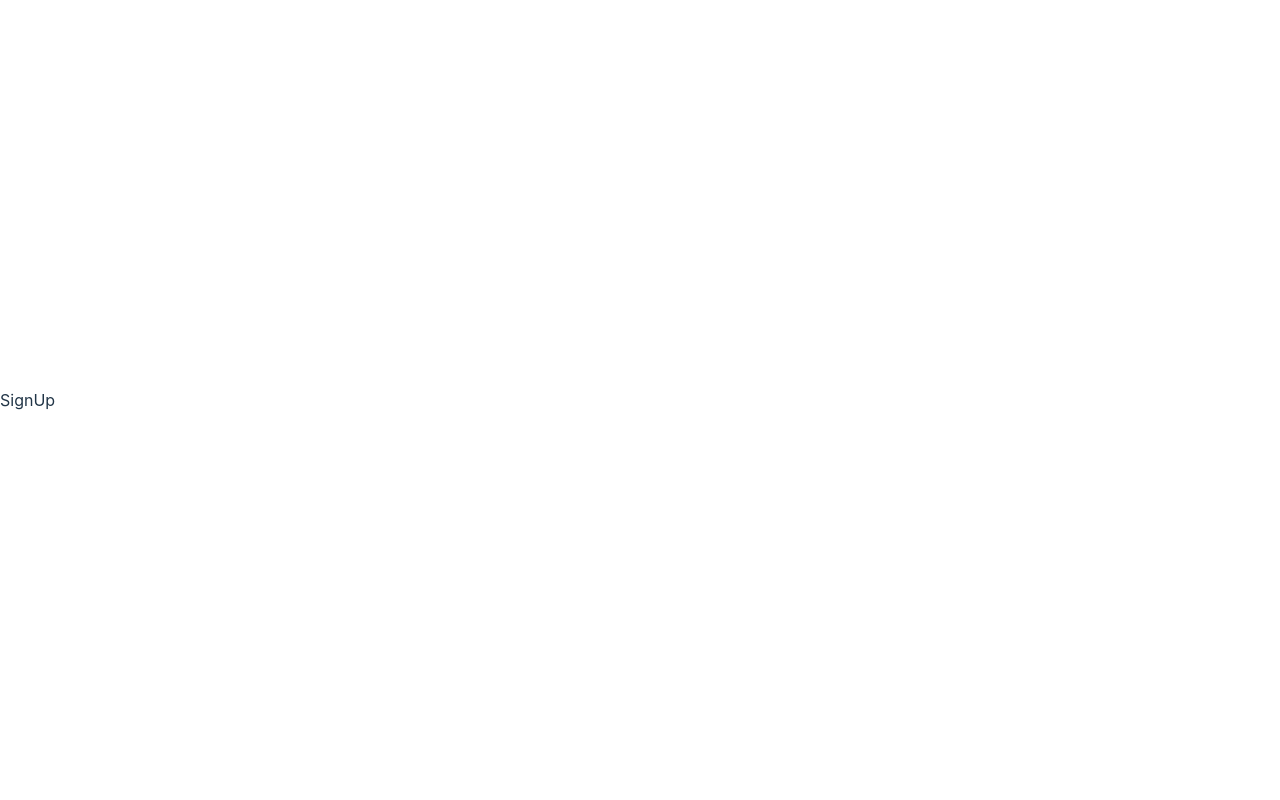
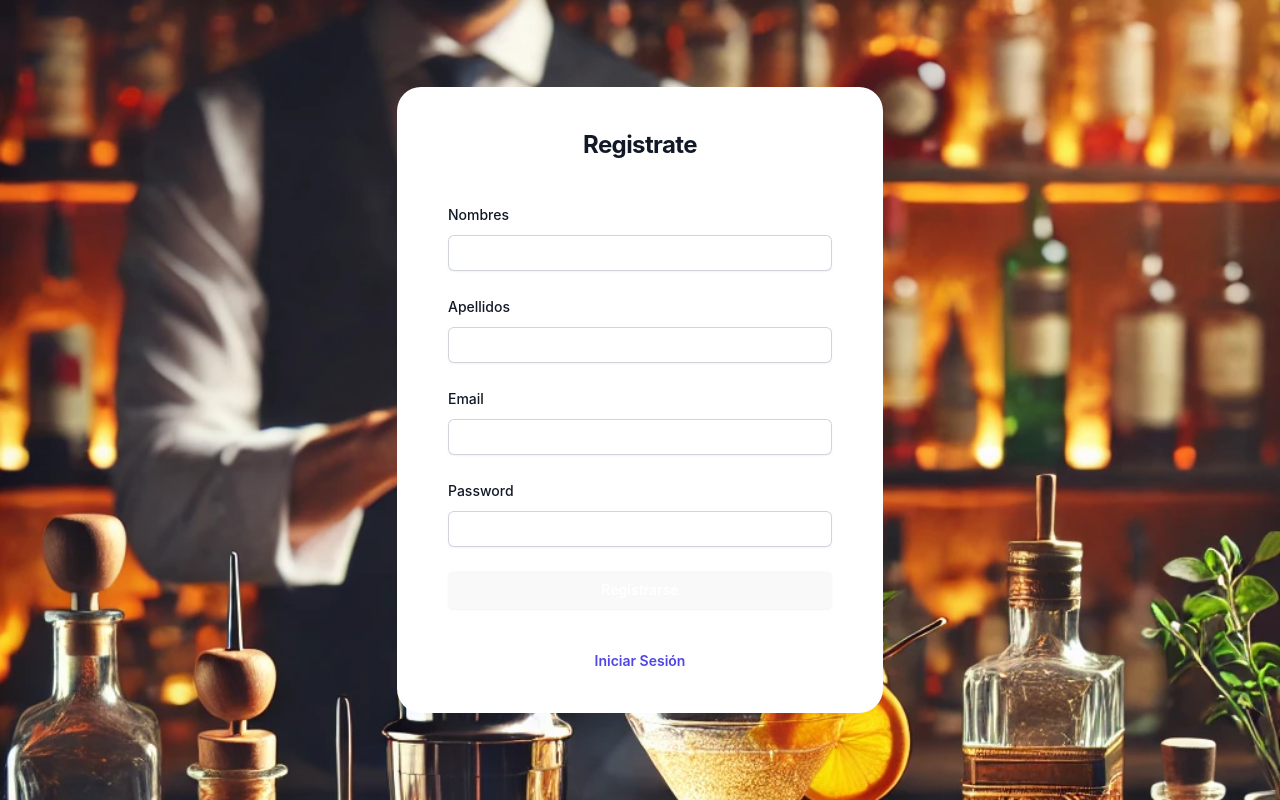
Before and after one commit to lenninlara28/CocktailShop, a React (Vite) app: page /auth/sign-up in a window 1280 px wide. Built offline with nearby package versions, Linux system fonts and the light colour scheme.

Commit message:
template login and signup

```diff
--- a/index.html
+++ b/index.html
@@ -1,12 +1,12 @@
-<!doctype html>
-<html lang="en">
+<!DOCTYPE html>
+<html class="h-full bg-white" lang="en">
   <head>
     <meta charset="UTF-8" />
     <link rel="icon" type="image/svg+xml" href="/cocktail.svg" />
     <meta name="viewport" content="width=device-width, initial-scale=1.0" />
     <title>CocktailShop</title>
   </head>
-  <body>
+  <body class="h-full">
     <div id="root"></div>
     <script type="module" src="/src/main.tsx"></script>
   </body>
--- a/package.json
+++ b/package.json
@@ -10,6 +10,7 @@
     "preview": "vite preview"
   },
   "dependencies": {
+    "@tailwindcss/forms": "^0.5.9",
     "@vitejs/plugin-react": "^4.3.3",
     "react": "^18.3.1",
     "react-dom": "^18.3.1",
--- a/src/index.css
+++ b/src/index.css
@@ -7,9 +7,9 @@
   line-height: 1.5;
   font-weight: 400;
 
-  color-scheme: light dark;
+  color-scheme: light;
   color: rgba(0, 0, 0, 0.87);
-  background-color: #FFFFFF;
+  background-color: #ffffff;
 
   font-synthesis: none;
   text-rendering: optimizeLegibility;
@@ -30,6 +30,7 @@ body {
   margin: 0;
   display: flex;
   place-items: center;
+  justify-content: center;
   min-width: 320px;
   min-height: 100vh;
 }
--- a/src/pages/auth/Login/index.tsx
+++ b/src/pages/auth/Login/index.tsx
@@ -1,3 +1,89 @@
+import BackgroundImg from "../../../assets/background-img.png";
+
 export const Login = () => {
-  return <div>Login</div>;
+  return (
+    <>
+      <div
+        className="flex min-h-full flex-1 flex-col justify-center px-6 py-12 lg:px-8 w-screen h-screen bg-no-repeat bg-cover items-center "
+        style={{
+          backgroundImage: `url(${BackgroundImg})`,
+        }}
+      >
+        <div className="flex flex-col justify-center items-center bg-white w-screen rounded-3xl lg:w-2/5 ">
+          <div className="sm:mx-auto sm:w-full sm:max-w-sm">
+            <h2 className="mt-10 text-center text-2xl/9 font-bold tracking-tight">
+              Inicia sesión
+            </h2>
+          </div>
+
+          <div className="mt-10 mb-10 sm:mx-auto sm:w-full sm:max-w-sm">
+            <form action="#" method="POST" className="space-y-6">
+              <div>
+                <label htmlFor="email" className="block text-sm/6 font-medium">
+                  Email
+                </label>
+                <div className="mt-2">
+                  <input
+                    id="email"
+                    name="email"
+                    type="email"
+                    required
+                    autoComplete="email"
+                    className="block w-full rounded-md border-0 py-1.5 shadow-sm ring-1 ring-inset ring-gray-300 placeholder:text-gray-400 focus:ring-2 focus:ring-inset focus:ring-indigo-600 sm:text-sm/6"
+                  />
+                </div>
+              </div>
+
+              <div>
+                <div className="flex items-center justify-between">
+                  <label
+                    htmlFor="password"
+                    className="block text-sm/6 font-medium"
+                  >
+                    Password
+                  </label>
+                  <div className="text-sm">
+                    <a
+                      href="#"
+                      className="font-semibold text-indigo-600 hover:text-indigo-500"
+                    >
+                      Cambiar contraseña?
+                    </a>
+                  </div>
+                </div>
+                <div className="mt-2">
+                  <input
+                    id="password"
+                    name="password"
+                    type="password"
+                    required
+                    autoComplete="current-password"
+                    className="block w-full rounded-md border-0 py-1.5 shadow-sm ring-1 ring-inset ring-gray-300 placeholder:text-gray-400 focus:ring-2 focus:ring-inset focus:ring-indigo-600 sm:text-sm/6"
+                  />
+                </div>
+              </div>
+
+              <div>
+                <button
+                  type="submit"
+                  className="flex w-full justify-center rounded-md bg-black-600 px-3 py-1.5 text-sm/6 font-semibold text-white shadow-sm hover:bg-white hover:text-black hover:border-gray-500 focus-visible:outline focus-visible:outline-2 focus-visible:outline-offset-2 focus-visible:outline-black-600"
+                >
+                  Iniciar sesión
+                </button>
+              </div>
+            </form>
+
+            <p className="mt-10 text-center text-sm/6">
+              <a
+                href="/auth/sign-up"
+                className="font-semibold text-indigo-600 hover:text-indigo-500"
+              >
+                Registrarse
+              </a>
+            </p>
+          </div>
+        </div>
+      </div>
+    </>
+  );
 };
--- a/src/pages/auth/Signup/index.tsx
+++ b/src/pages/auth/Signup/index.tsx
@@ -1,3 +1,119 @@
+import BackgroundImg from "../../../assets/background-img.png";
+
 export const SignUp = () => {
-  return <div>SignUp</div>;
+  return (
+    <>
+      <div
+        className="flex min-h-full flex-1 flex-col justify-center px-6 py-12 lg:px-8 w-screen h-screen bg-no-repeat bg-cover items-center "
+        style={{
+          backgroundImage: `url(${BackgroundImg})`,
+        }}
+      >
+        <div className="flex flex-col justify-center items-center bg-white w-screen rounded-3xl lg:w-2/5">
+          <div className="sm:mx-auto sm:w-full sm:max-w-sm">
+            <h2 className="mt-10 text-center text-2xl/9 font-bold tracking-tight text-gray-900">
+              Registrate
+            </h2>
+          </div>
+
+          <div className="mt-10 mb-10 sm:mx-auto sm:w-full sm:max-w-sm">
+            <form action="#" method="POST" className="space-y-6">
+              <div>
+                <label
+                  htmlFor="text"
+                  className="block text-sm/6 font-medium text-gray-900"
+                >
+                  Nombres
+                </label>
+                <div className="mt-2">
+                  <input
+                    id="name"
+                    name="name"
+                    type="text"
+                    required
+                    className="block w-full rounded-md border-0 py-1.5 text-gray-900 shadow-sm ring-1 ring-inset ring-gray-300 placeholder:text-gray-400 focus:ring-2 focus:ring-inset focus:ring-indigo-600 sm:text-sm/6"
+                  />
+                </div>
+              </div>
+
+              <div>
+                <label
+                  htmlFor="email"
+                  className="block text-sm/6 font-medium text-gray-900"
+                >
+                  Apellidos
+                </label>
+                <div className="mt-2">
+                  <input
+                    id="lastname"
+                    name="lastname"
+                    type="text"
+                    required
+                    className="block w-full rounded-md border-0 py-1.5 text-gray-900 shadow-sm ring-1 ring-inset ring-gray-300 placeholder:text-gray-400 focus:ring-2 focus:ring-inset focus:ring-indigo-600 sm:text-sm/6"
+                  />
+                </div>
+              </div>
+              <div>
+                <label
+                  htmlFor="email"
+                  className="block text-sm/6 font-medium text-gray-900"
+                >
+                  Email
+                </label>
+                <div className="mt-2">
+                  <input
+                    id="email"
+                    name="email"
+                    type="email"
+                    required
+                    autoComplete="email"
+                    className="block w-full rounded-md border-0 py-1.5 text-gray-900 shadow-sm ring-1 ring-inset ring-gray-300 placeholder:text-gray-400 focus:ring-2 focus:ring-inset focus:ring-indigo-600 sm:text-sm/6"
+                  />
+                </div>
+              </div>
+
+              <div>
+                <div className="flex items-center justify-between">
+                  <label
+                    htmlFor="password"
+                    className="block text-sm/6 font-medium text-gray-900"
+                  >
+                    Password
+                  </label>
+                </div>
+                <div className="mt-2">
+                  <input
+                    id="password"
+                    name="password"
+                    type="password"
+                    required
+                    autoComplete="current-password"
+                    className="block w-full rounded-md border-0 py-1.5 text-gray-900 shadow-sm ring-1 ring-inset ring-gray-300 placeholder:text-gray-400 focus:ring-2 focus:ring-inset focus:ring-indigo-600 sm:text-sm/6"
+                  />
+                </div>
+              </div>
+
+              <div>
+                <button
+                  type="submit"
+                  className="flex w-full justify-center rounded-md bg-black-600 px-3 py-1.5 text-sm/6 font-semibold text-white shadow-sm hover:bg-white hover:text-black hover:border-gray-500 focus-visible:outline focus-visible:outline-2 focus-visible:outline-offset-2 focus-visible:outline-black-600"
+                >
+                  Registrarse
+                </button>
+              </div>
+            </form>
+
+            <p className="mt-10 text-center text-sm/6 text-gray-500">
+              <a
+                href="/auth/login"
+                className="font-semibold text-indigo-600 hover:text-indigo-500"
+              >
+                Iniciar Sesión
+              </a>
+            </p>
+          </div>
+        </div>
+      </div>
+    </>
+  );
 };
--- a/tailwind.config.js
+++ b/tailwind.config.js
@@ -4,5 +4,5 @@ export default {
   theme: {
     extend: {},
   },
-  plugins: [],
+  plugins: [require("@tailwindcss/forms")],
 };
```
Also changed, not shown: src/assets/background-img.png (added).
